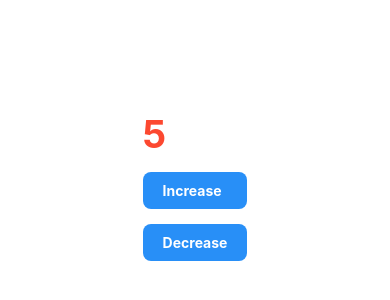
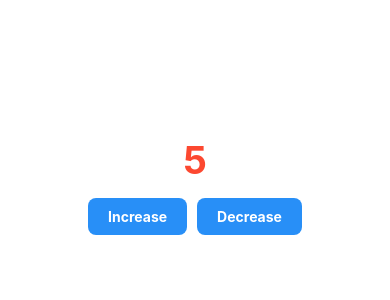
Before and after one commit to XLR8-07/MAD_React_Native, a React Native app: screen / in a window 390 px wide. Shown: the part 236-536 px from the top of the page. Built offline with nearby package versions, Linux system fonts and the light colour scheme.

Commit message:
minor css changes

```diff
--- a/src/screens/counter-screen.tsx
+++ b/src/screens/counter-screen.tsx
@@ -15,14 +15,14 @@ const CounterScreen = () => {
     }
 
     return (
-        <View>
+        <View style={styles.mainContainer}>
             <Text style={styles.counterTextStyle}>{counter}</Text>
 
-            <View>
+            <View style={styles.buttonContainer}>
                 <TouchableOpacity onPress={handleIncrease} style={styles.buttonStyle}>
                     <Text style={styles.buttonTextStyle}>Increase</Text>
                 </TouchableOpacity>
-
+                <span style={styles.buttonGap}></span>
                 <TouchableOpacity onPress={handleDecrease} style={styles.buttonStyle}>
                     <Text style={styles.buttonTextStyle}>Decrease</Text>
                 </TouchableOpacity>
@@ -32,6 +32,18 @@ const CounterScreen = () => {
 }
 
 const styles = StyleSheet.create({
+    mainContainer: {
+        display: 'flex',
+        justifyContent: 'center',
+        alignItems: 'center'
+    },
+    buttonContainer:
+    {
+        display: 'flex',
+        alignItems: 'center',
+        justifyContent: 'space-evenly',
+        flexDirection: 'row'
+    },
     buttonStyle: {
         marginTop: 15,
         backgroundColor: "#288ff7",
@@ -53,6 +65,11 @@ const styles = StyleSheet.create({
         fontSize: 38,
         fontWeight: '700',
         color: '#fc4830'
+    },
+    buttonGap:
+    {
+        marginLeft: 5,
+        marginRight: 5
     }
 })
 
```
